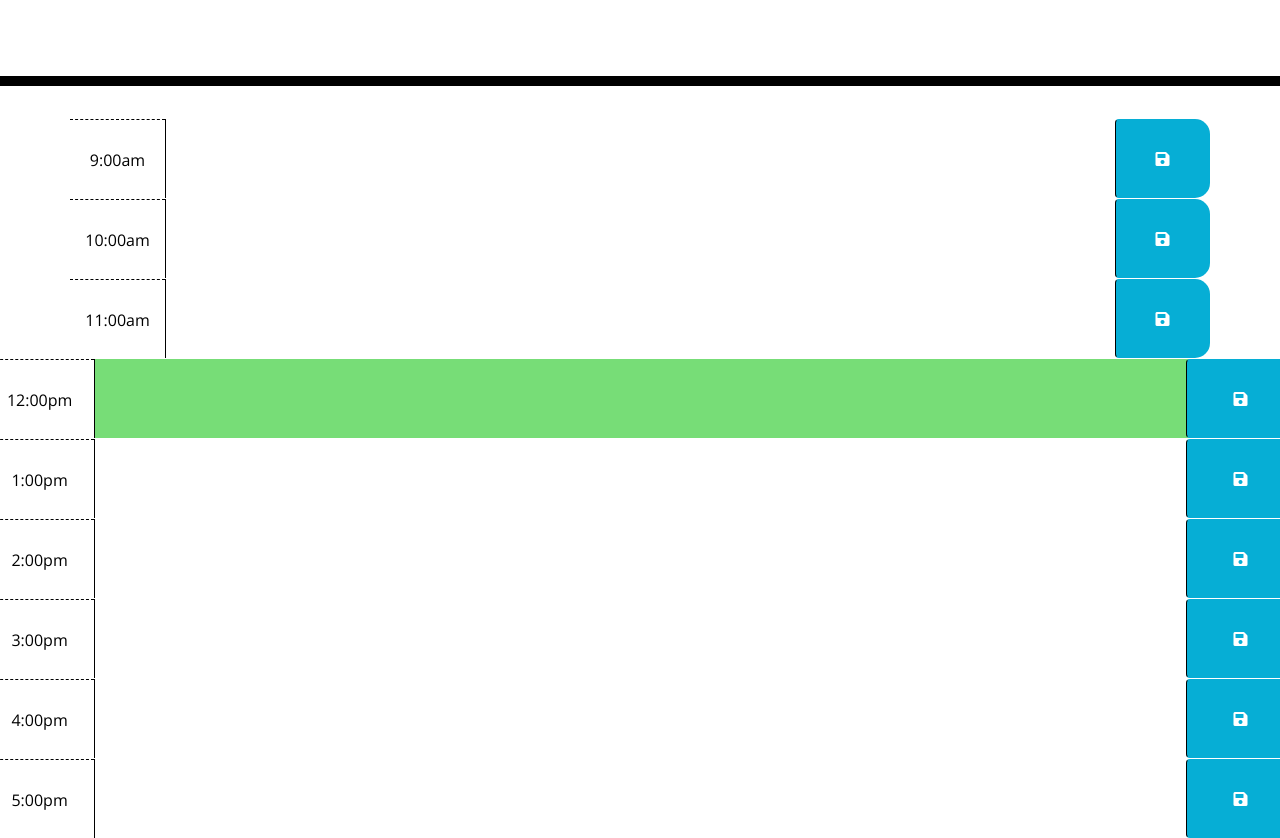
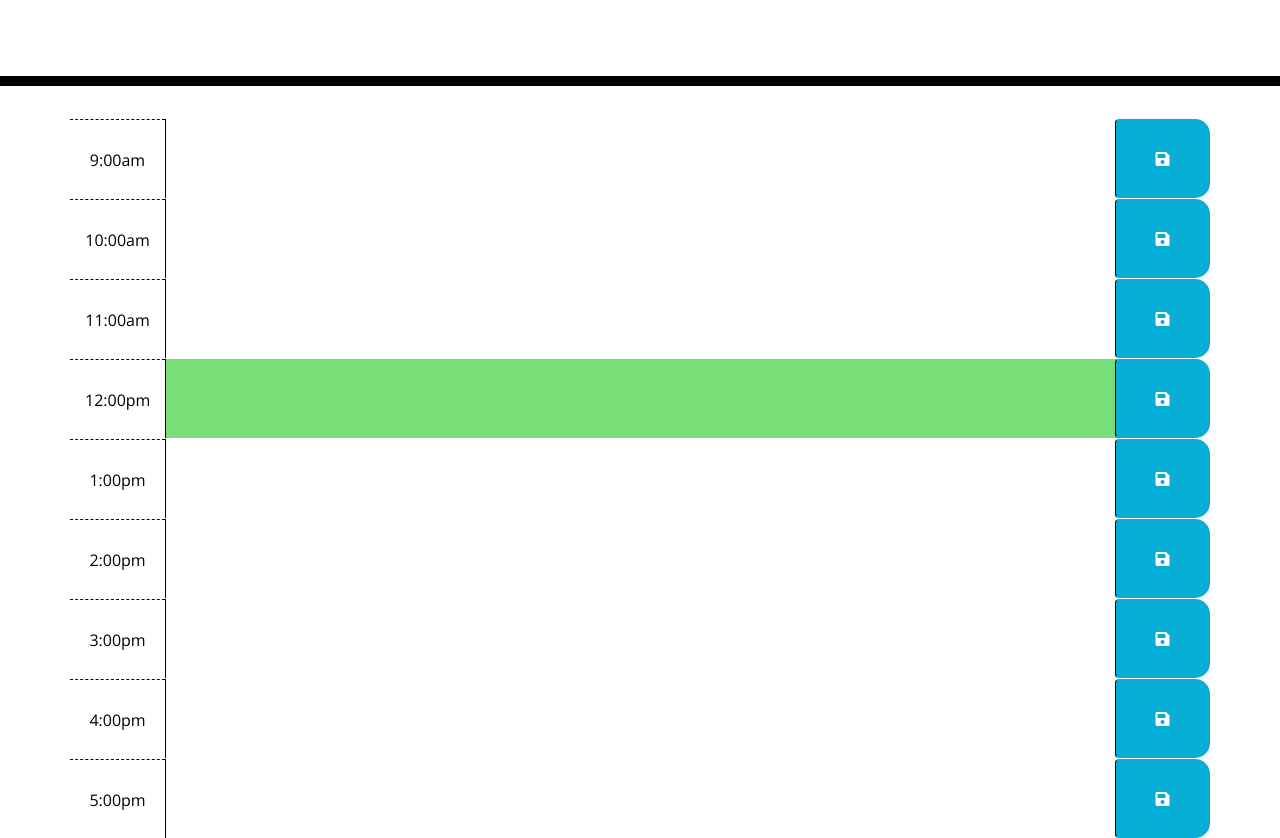
Before and after one commit to dazrin/Day-Planner, a plain HTML site: page index.html in a window 1280 px wide. Shown: the part 182-1020 px from the top of the page. Drawn offline with nearby package versions, Linux system fonts and the light colour scheme; files that its build step writes are made by us from their sources.

Commit message:
fixed formatting of html

```diff
--- a/index.html
+++ b/index.html
@@ -18,7 +18,7 @@
       href="https://fonts.googleapis.com/css?family=Open+Sans&display=swap"
       rel="stylesheet"
     />
-    <link rel="stylesheet" href="style.css" />
+    <link rel="stylesheet" href="Assets\style\style.css" />
     <title>Work Day Scheduler</title>
   </head>
 
@@ -31,7 +31,7 @@
     <div class="container">
       <!-- Timeblocks go here -->
 
-      <div id="hr-9" class="row time-block">
+      <div id="hr9" class="row time-block">
         <div class="col-md-1 hour">
             9:00am
         </div>
@@ -40,7 +40,7 @@
         <button class="btn saveBtn col-md-1"><i class="fas fa-save"></i></button>
     </div>
 
-      <div id="hr-10" class="row time-block">
+    <div id="hr10" class="row time-block">
         <div class="col-md-1 hour">
             10:00am
         </div>
@@ -49,7 +49,7 @@
         <button class="btn saveBtn col-md-1"><i class="fas fa-save"></i></button>
     </div>
 
-      <div id="hr-11" class="row time-block">
+    <div id="hr11" class="row time-block">
         <div class="col-md-1 hour">
             11:00am
         </div>
@@ -57,9 +57,8 @@
         </textarea>
         <button class="btn saveBtn col-md-1"><i class="fas fa-save"></i></button>
     </div>
-      </div>
 
-      <div id="hr-12" class="row time-block past present future">
+    <div id="hr12" class="row time-block past present future">
         <div class="col-md-1 hour">
             12:00pm
         </div>
@@ -67,9 +66,8 @@
         </textarea>
         <button class="btn saveBtn col-md-1"><i class="fas fa-save"></i></button>
     </div>
-      </div>
 
-      <div id="hr-13" class="row time-block">
+    <div id="hr13" class="row time-block">
         <div class="col-md-1 hour">
             1:00pm
         </div>
@@ -78,7 +76,7 @@
         <button class="btn saveBtn col-md-1"><i class="fas fa-save"></i></button>
     </div>
 
-      <div id="hr-14" class="row time-block">
+    <div id="hr14" class="row time-block">
         <div class="col-md-1 hour">
             2:00pm
         </div>
@@ -86,10 +84,8 @@
         </textarea>
         <button class="btn saveBtn col-md-1"><i class="fas fa-save"></i></button>
     </div>
-      </div>
 
-
-      <div id="hr-15" class="row time-block">
+    <div id="hr15" class="row time-block">
         <div class="col-md-1 hour">
             3:00pm
         </div>
@@ -98,7 +94,7 @@
         <button class="btn saveBtn col-md-1"><i class="fas fa-save"></i></button>
     </div>
 
-      <div id="hr-16" class="row time-block">
+    <div id="hr16" class="row time-block">
         <div class="col-md-1 hour">
             4:00pm
         </div>
@@ -107,7 +103,7 @@
         <button class="btn saveBtn col-md-1"><i class="fas fa-save"></i></button>
     </div>
 
-      <div id="hr-17" class="row time-block">
+    <div id="hr17" class="row time-block">
         <div class="col-md-1 hour">
             5:00pm
         </div>
@@ -116,6 +112,7 @@
         <button class="btn saveBtn col-md-1"><i class="fas fa-save"></i></button>
     </div>
 
+
     <script src="https://cdnjs.cloudflare.com/ajax/libs/jquery/3.2.1/jquery.min.js"></script>
     <script src="https://cdnjs.cloudflare.com/ajax/libs/moment.js/2.24.0/moment.min.js"></script>
   </body>
```
Lines whose indentation alone changed are shown as unchanged.
